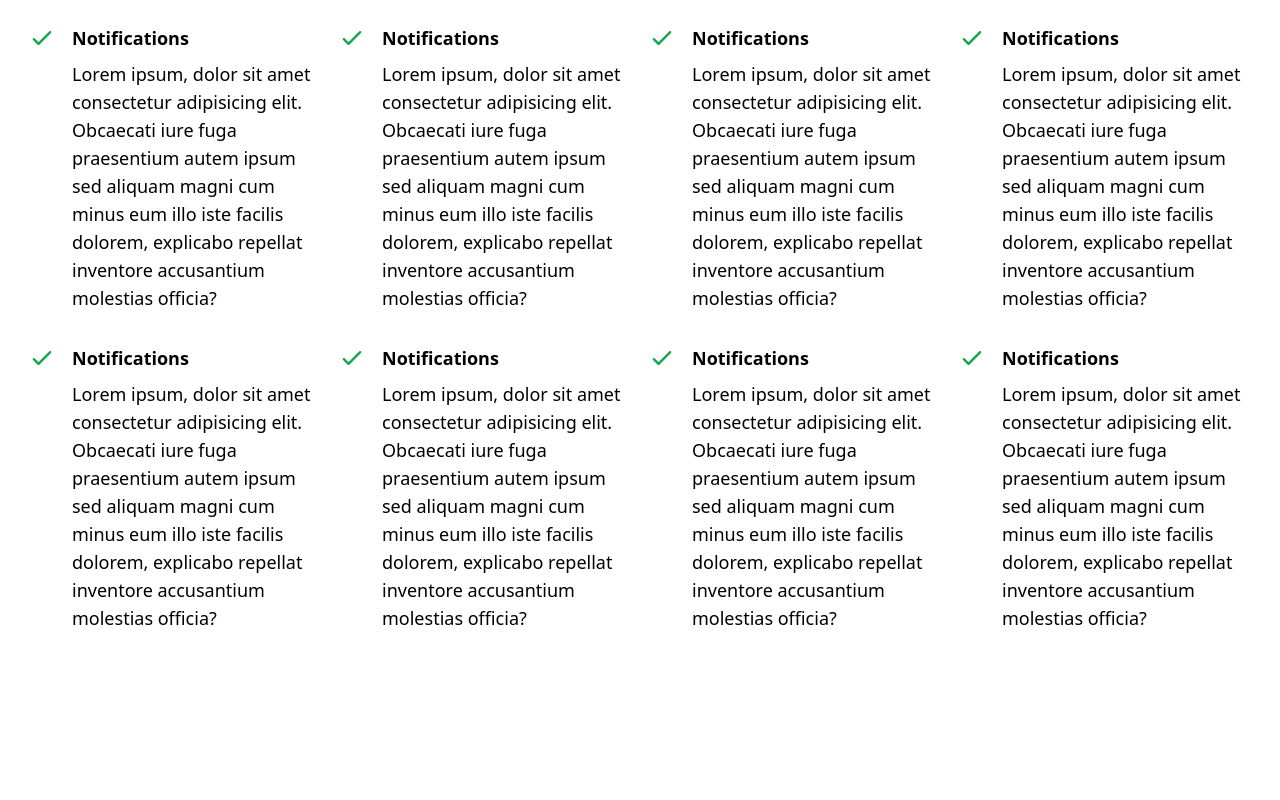
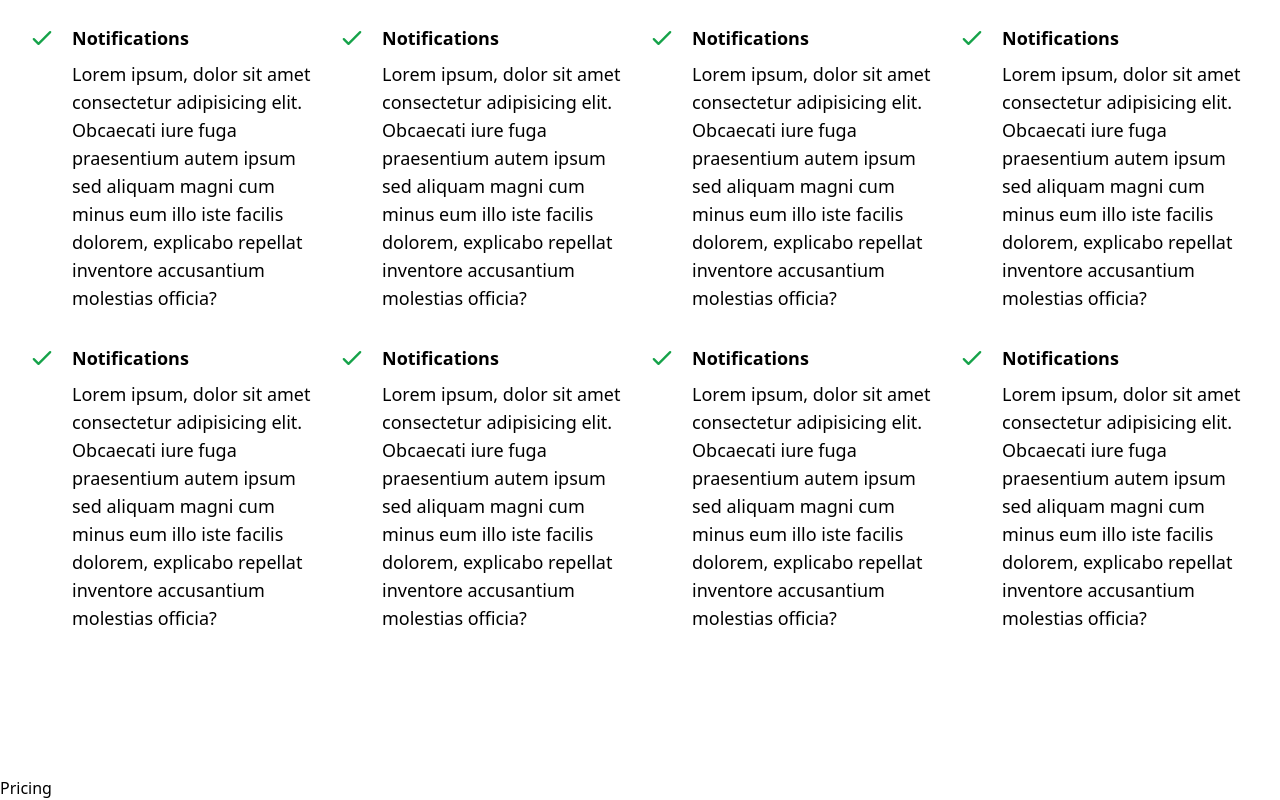
Before and after one commit to byKriz/tailwind-tutorial, a React (Vite) app: page / in a window 1280 px wide. Shown: the part 2698-3498 px from the top of the page. Before the commit the page ends 3474 px from the top, so only its background shows below. Built offline with nearby package versions, Linux system fonts and the light colour scheme.

Commit message:
implementando el container Pricing

```diff
--- a/src/App.jsx
+++ b/src/App.jsx
@@ -3,6 +3,7 @@ import { About } from "./containers/About";
 import { AllInOne } from "./containers/AllInOne";
 import { Hero } from "./containers/Hero";
 import { NavBar } from "./containers/NavBar";
+import { Pricing } from "./containers/Pricing";
 import { Support } from "./containers/Support";
 
 function App() {
@@ -13,6 +14,7 @@ function App() {
       <About />
       <Support />
       <AllInOne />
+      <Pricing />
     </>
   );
 }
```
